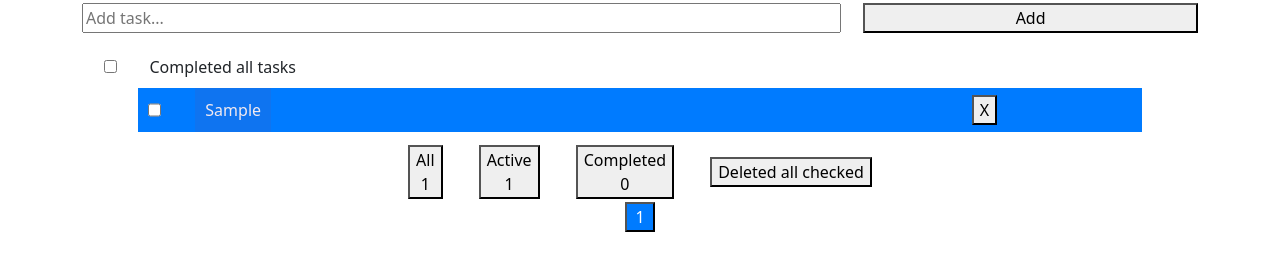
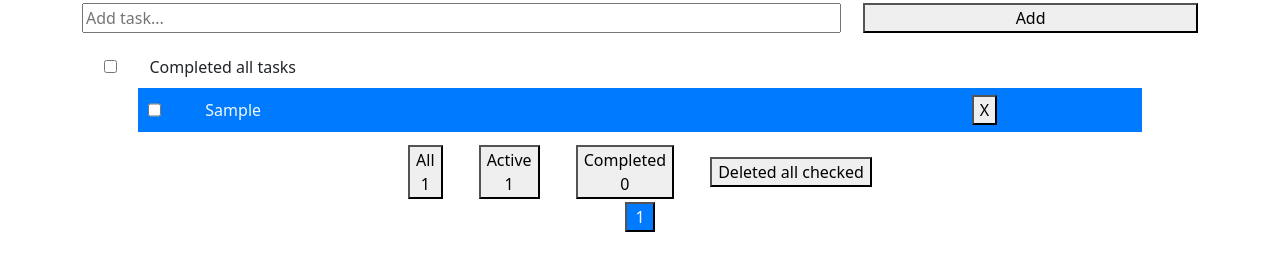
Before and after one commit to nvictoria18/ToDoLists, a plain HTML site: page index.html in a window 1280 px wide. Both pictures are taken after typing "Sample" into the empty fields and a click on the button "Add". Shown: the part 53-324 px from the top of the page. Drawn offline with nearby package versions, Linux system fonts and the light colour scheme.

Commit message:
code review

```diff
--- a/script.js
+++ b/script.js
@@ -119,6 +119,9 @@ function addTask() {
       tasksIsCompleted: false,
       id: Date.now(),
     });
+    let totalPages = Math.ceil(tasks.length / PER_PAGE);
+    currentPage = totalPages;
+    showTasksType = 'all';
     tasksRender(currentPage);
     inputField.value = '';
   }
@@ -134,7 +137,6 @@ function editTask(event) {
   const textElement = event.target.closest('.container-tasks-task__text');
   const taskId = event.target.id.replace('taskCheckbox', '');
   const originalText = textElement.innerText;
-  console.log(textElement.innerText);
     textElement.setAttribute('contenteditable', 'true');
     textElement.focus();
 
--- a/style.css
+++ b/style.css
@@ -53,17 +53,16 @@ html {
   margin: auto 10px;
   height: 100%;
   padding: 5px;
+  overflow-wrap: anywhere;
 }
 
 .container-tasks-task__text:before {
   content: "";
-  position: absolute;
   display: block;
   top: -5px;
   left: -5px;
   right: -5px;
   bottom: -5px;
-  background: rgba(255, 0, 0, 0.06);
 }
 
 .container-tasks-task__checkbox {
@@ -91,10 +90,6 @@ html {
   /* margin: auto auto; */
   display: flex;
   height: 60px;
-}
-#hr {
-  width: 500px;
-  margin: auto auto;
 }
 
 .container__show-all {
```
